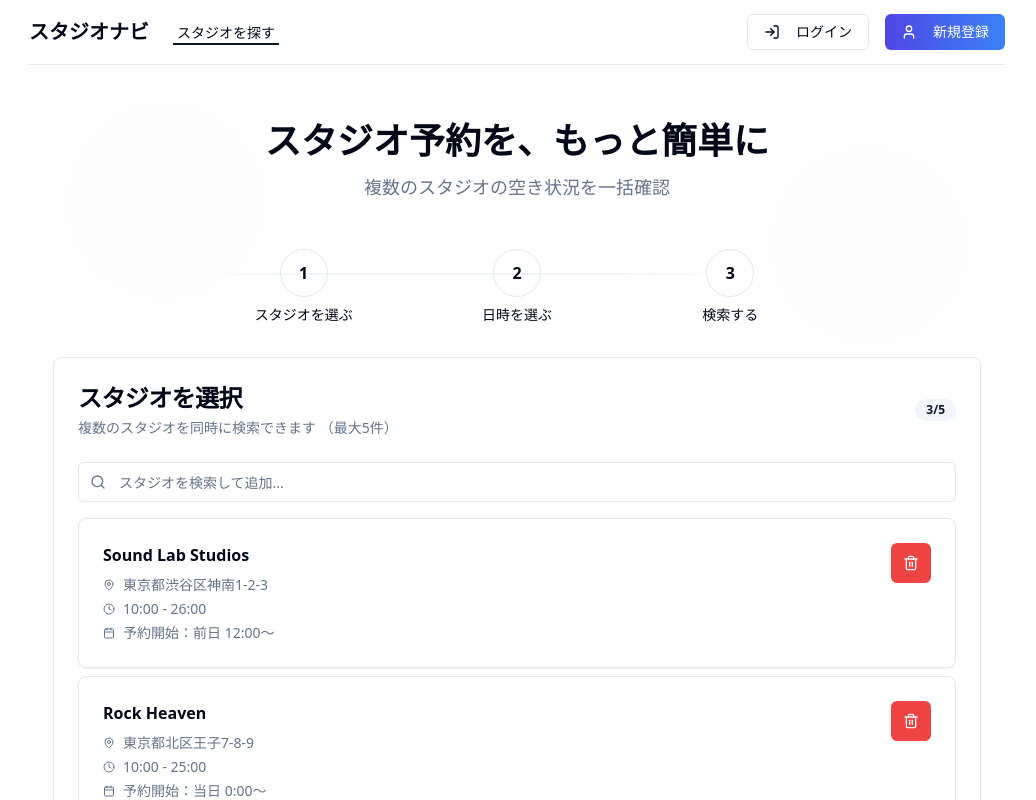
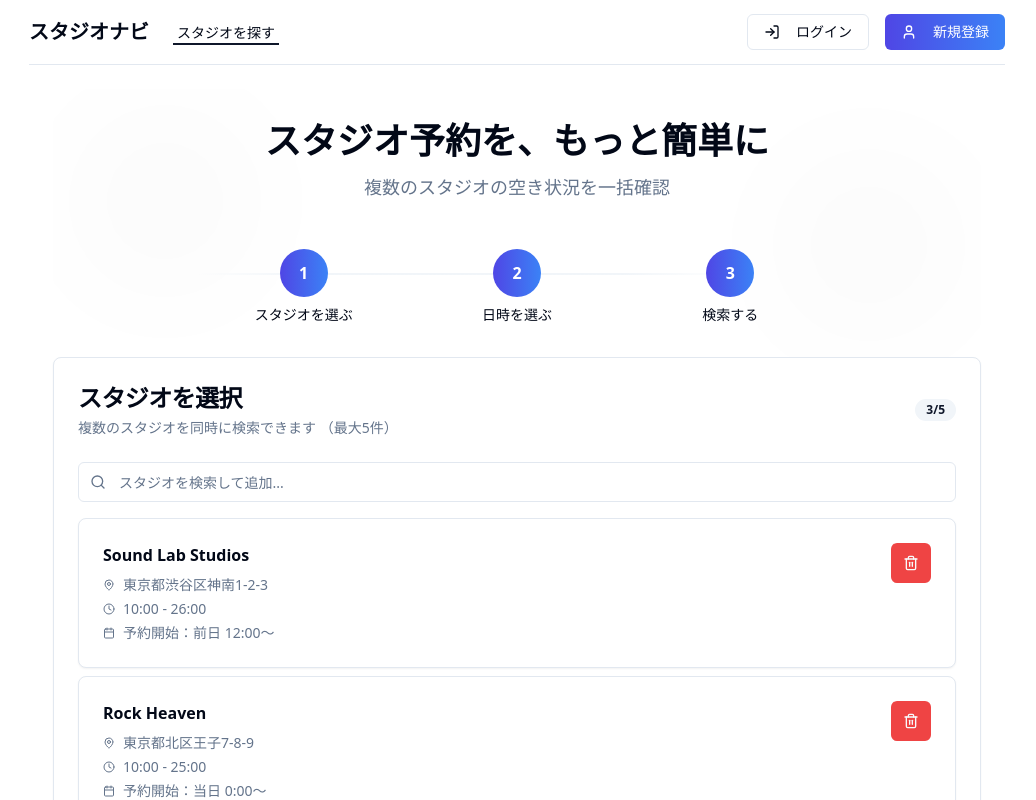
Before and after one commit to kawasakikaito/studionavi, a React (Vite) app in the folder frontend/: page / in a window 1280 px wide. Shown: the top 800 px of the page, without its empty margins (123-1159 px from the left). Built offline with nearby package versions, Linux system fonts and the light colour scheme.

Commit message:
variantsにグラデーション追加

```diff
--- a/frontend/src/components/ui/badge.tsx
+++ b/frontend/src/components/ui/badge.tsx
@@ -1,7 +1,7 @@
-import * as React from "react"
-import { cva, type VariantProps } from "class-variance-authority"
+import * as React from "react";
+import { cva, type VariantProps } from "class-variance-authority";
 
-import { cn } from "@/lib/utils"
+import { cn } from "@/lib/utils";
 
 const badgeVariants = cva(
   "inline-flex items-center rounded-full border px-2.5 py-0.5 text-xs font-semibold transition-colors focus:outline-none focus:ring-2 focus:ring-ring focus:ring-offset-2",
@@ -15,13 +15,15 @@ const badgeVariants = cva(
         destructive:
           "border-transparent bg-destructive text-destructive-foreground hover:bg-destructive/80",
         outline: "text-foreground",
+        gradient:
+          "bg-gradient-to-r from-indigo-600 to-blue-500 text-white border-0 hover:from-indigo-500 hover:to-blue-400",
       },
     },
     defaultVariants: {
       variant: "default",
     },
   }
-)
+);
 
 export interface BadgeProps
   extends React.HTMLAttributes<HTMLDivElement>,
@@ -30,7 +32,7 @@ export interface BadgeProps
 function Badge({ className, variant, ...props }: BadgeProps) {
   return (
     <div className={cn(badgeVariants({ variant }), className)} {...props} />
-  )
+  );
 }
 
-export { Badge, badgeVariants }
+export { Badge, badgeVariants };
```
